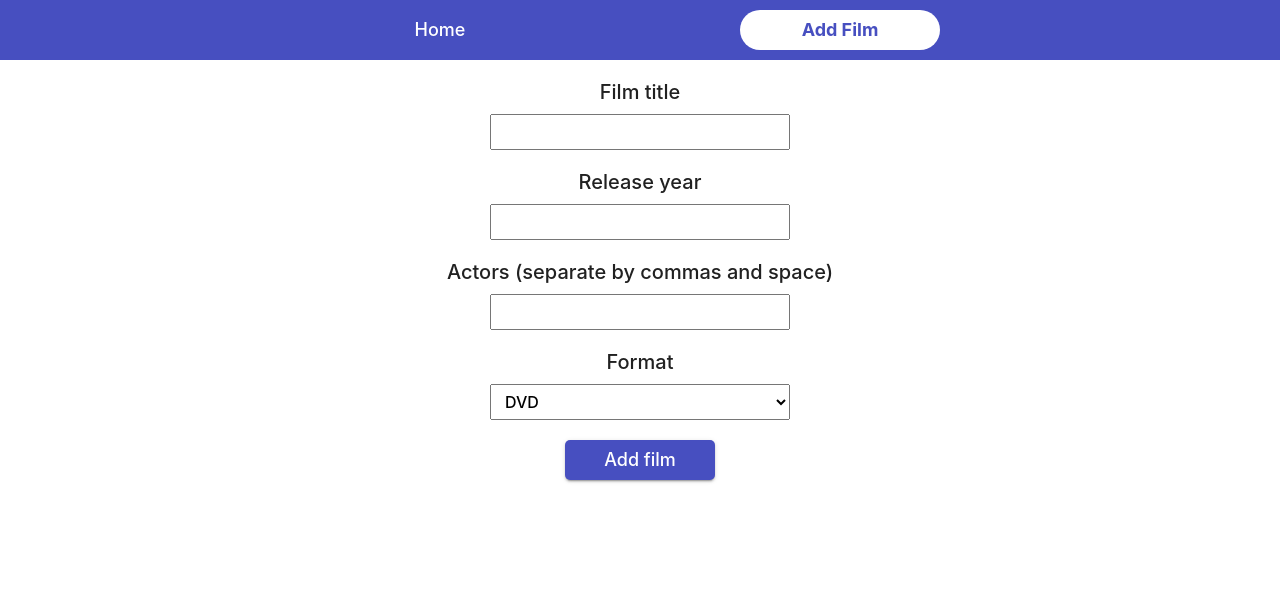
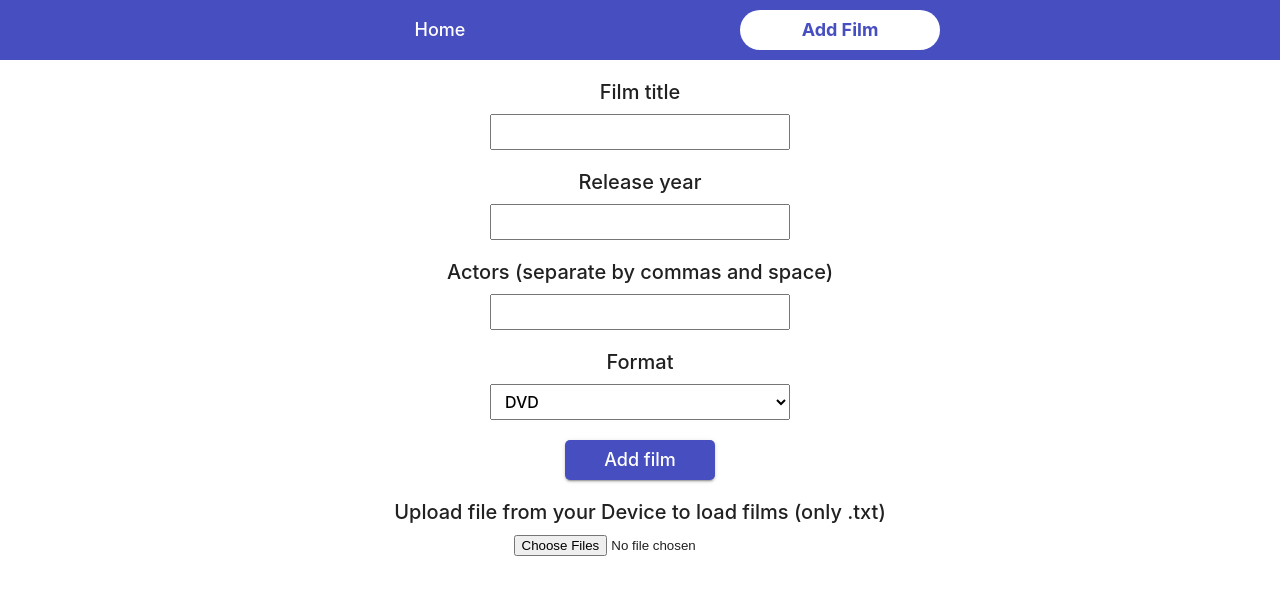
Before and after one commit to ig2108/webbylab-test-task-front, a React (Create React App) app: page /films in a window 1280 px wide. Shown: the top 594 px of the page. Built offline with nearby package versions, Linux system fonts and the light colour scheme; no server answers.

Commit message:
front-part complete feedback task 8

```diff
--- a/src/pages/AddFilmPage/AddFilmPage.jsx
+++ b/src/pages/AddFilmPage/AddFilmPage.jsx
@@ -17,6 +17,7 @@ export default class AddFilmPage extends Component {
     stars: '',
     filmToAdd: null,
     filmsList: null,
+    uploadStatus: false,
   };
 
   // GENERATE INPUTS ID ============================
@@ -25,6 +26,7 @@ export default class AddFilmPage extends Component {
   releaseYearInputId = shortid.generate();
   starsInputId = shortid.generate();
   formatInputId = shortid.generate();
+  uploadFileInputId = shortid.generate();
 
   // LIFECYCLE METHODS ============================
 
@@ -82,6 +84,21 @@ export default class AddFilmPage extends Component {
       [name]: value,
     });
   };
+
+  handleUploadImage(e) {
+    e.preventDefault();
+    const file = (e.target.files[0]);
+
+    const data = new FormData();
+    data.append('file', file);
+
+    filmsApi
+    .uploadFileFilms(data)
+    .then(response=> {
+      NotificationManager.success(response.data, "File was uploaded!", 5000);
+    })
+    .catch(err => NotificationManager.error(err.response.data, "Upload file failed!", 5000));
+  }
 
   // VALIDATION METHODS ============================
 
@@ -261,6 +278,18 @@ export default class AddFilmPage extends Component {
           <Button nameOfClass={buttonStyles.addFilmFormButton} typeOfButton={'submit'} holderText={'Add film'}  />
           <NotificationContainer/>
         </form>
+        <form className={styles.uploadForm}>
+          <label className={styles.uploadForm__Label} htmlFor={this.uploadFileInputId}>
+            <h3 className={styles.uploadForm__Label_title}>Upload file from your Device to load films (only .txt)</h3>
+            <input className={styles.uploadForm__Label_input}
+              type="file"
+              accept="text/plain,text/txt"
+              id={this.uploadFileInputId}
+              multiple
+              onChange={this.handleUploadImage}
+            ></input>
+          </label>
+        </form>
       </>
     )
   };
--- a/src/pages/AddFilmPage/AddFilmPage.module.css
+++ b/src/pages/AddFilmPage/AddFilmPage.module.css
@@ -24,3 +24,27 @@
   font-size: 16px;
   line-height: 18px;
 }
+
+.uploadForm {
+  width: 500px;
+  margin: 0 auto;
+  text-align: center;
+  margin-top: 20px;
+}
+
+.uploadForm__Label {
+  margin-top: 20px;
+}
+
+.uploadForm__Label_title {
+  margin-bottom: 10px;
+  font-family: inherit;
+  font-style: normal;
+  font-weight: 500;
+  font-size: 20px;
+  line-height: 24px;
+}
+
+.uploadForm__Label_input {
+  margin-bottom: 20px;
+}
--- a/src/services/filmsApi.jsx
+++ b/src/services/filmsApi.jsx
@@ -8,4 +8,6 @@ export const getFilmWithId = id => axios.get(BASE_URL + `${id}`);
 
 export const addNewFilm = film => axios.post(BASE_URL, film);
 
+export const uploadFileFilms = file => axios.post(BASE_URL + "upload", file);
+
 export const deleteFilm = id => axios.delete(BASE_URL + `${id}`);
```
